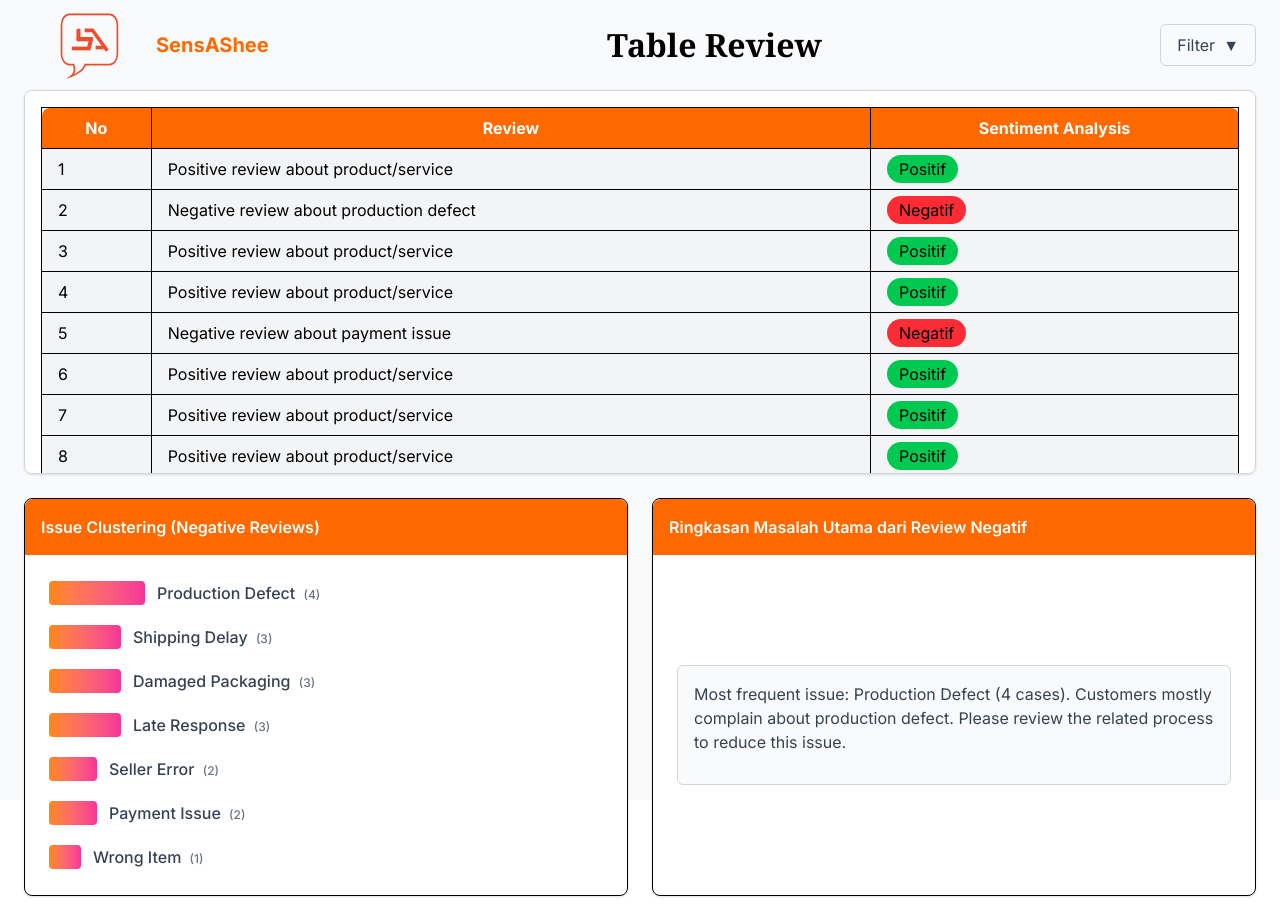
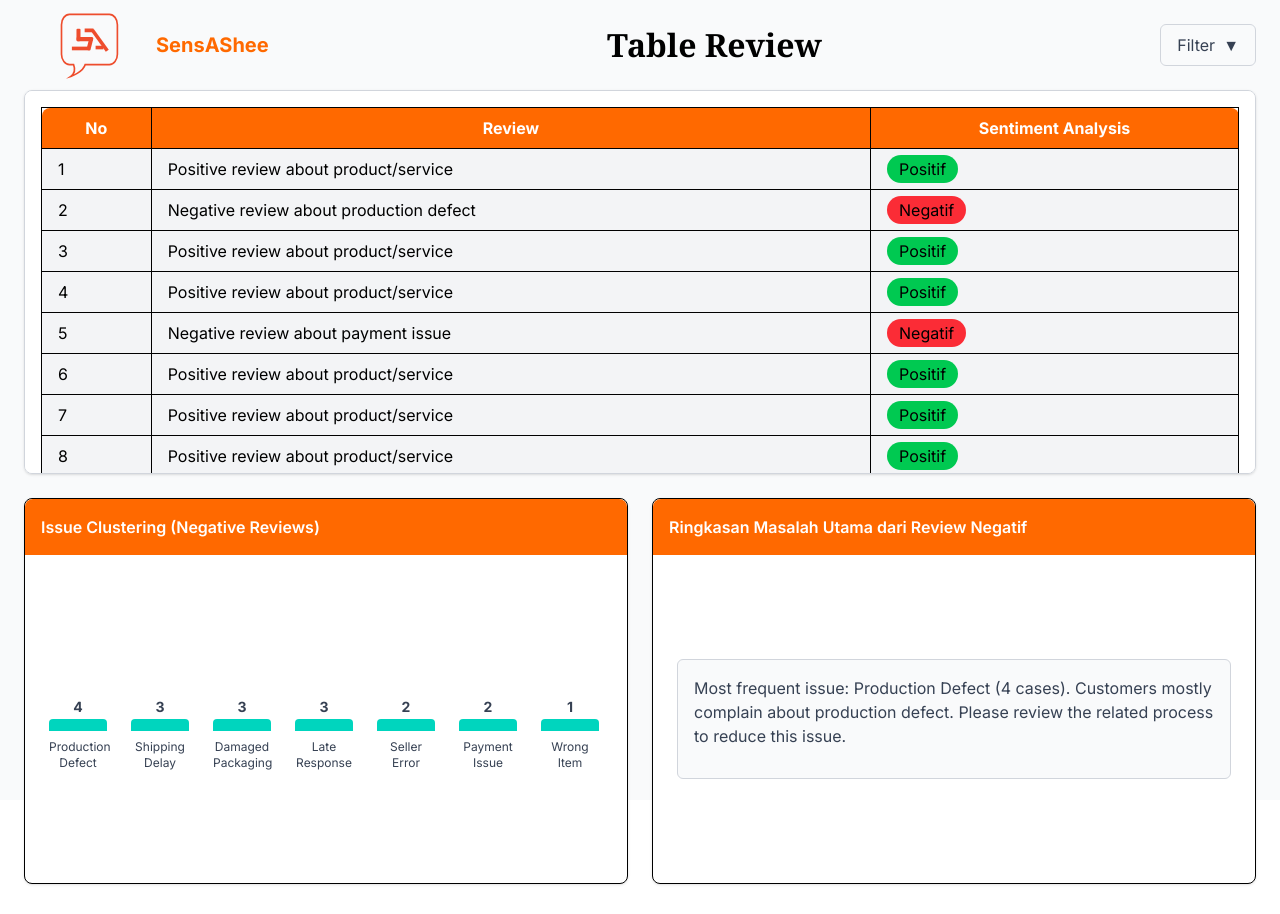
Before and after one commit to ucok-hub/web-sentiment-analysis, a Next.js app: page /dashboard in a window 1280 px wide. Shown: the top 914 px of the page. Built offline with nearby package versions, Linux system fonts and the light colour scheme.

Commit message:
bar chart sementara

```diff
--- a/package.json
+++ b/package.json
@@ -10,6 +10,9 @@
   },
   "browserslist": "defaults, not ie <= 11",
   "dependencies": {
+    "@amcharts/amcharts5": "^5.12.1",
+    "@amcharts/amcharts5-fonts": "^5.0.1",
+    "@amcharts/amcharts5-geodata": "^5.1.4",
     "@headlessui/react": "^2.1.0",
     "@tailwindcss/forms": "^0.5.3",
     "@tailwindcss/postcss": "^4.0.6",
--- a/src/app/dashboard/page.jsx
+++ b/src/app/dashboard/page.jsx
@@ -174,26 +174,86 @@ export default function Dashboard() {
             Issue Clustering (Negative Reviews)
           </div>
           <div className="flex flex-1 flex-col justify-center p-6">
-            {/* Vertical Bar Chart */}
-            <div className="flex flex-col items-start gap-4">
+            {/* Responsive Vertical Bar Chart */}
+            {(() => {
+              const maxBars = 15 // max bars before scroll
+              const barCount = issueClusters.length
+              const chartWidth = 480 // px, adjust as needed
+              const minBarWidth = 40 // increased for better text display
+              const maxBarWidth = 80 // increased for better text display
+              const gap = 12
+              let barWidth = Math.floor(
+                (chartWidth - gap * (barCount - 1)) / barCount,
+              )
+              if (barWidth > maxBarWidth) barWidth = maxBarWidth
+              if (barWidth < minBarWidth) barWidth = minBarWidth
+              const isScrollable =
+                barCount > maxBars || barWidth * barCount > chartWidth
+
+              return (
+                <div className="relative">
+                  {/* Scroll indicator for mobile */}
+                  {isScrollable && (
+                    <div className="mb-2 text-center text-xs text-gray-500 md:hidden">
+                      ← Swipe to see more →
+                    </div>
+                  )}
+
+                  <div
+                    className="relative overflow-x-auto"
+                    style={{
+                      WebkitOverflowScrolling: 'touch', // Smooth scrolling on iOS
+                      paddingBottom: '40px', // Increased space for labels
+                    }}
+                  >
+                    <div
+                      className="flex h-60 items-end gap-3"
+                      style={{
+                        width: 'fit-content',
+                        minWidth: '100%',
+                      }}
+                    >
                       {issueClusters.length === 0 && (
-                <span className="text-gray-500">No negative issues found.</span>
+                        <span className="text-gray-500">
+                          No negative issues found.
+                        </span>
                       )}
                       {issueClusters.map((issue, idx) => (
-                <div key={issue.label} className="flex w-full items-center">
                         <div
-                    className="h-6 rounded bg-gradient-to-r from-orange-400 to-pink-500"
-                    style={{ width: `${issue.count * 24}px`, minWidth: '2rem' }}
-                  ></div>
-                  <span className="ml-3 text-base font-medium text-gray-700">
-                    {issue.label}{' '}
-                    <span className="ml-1 text-xs text-gray-500">
-                      ({issue.count})
+                          key={issue.label}
+                          className="flex flex-col items-center"
+                          style={{
+                            width: barWidth,
+                            marginRight: idx === barCount - 1 ? 0 : gap,
+                          }}
+                        >
+                          <div
+                            className="relative w-full rounded-t bg-teal-400"
+                            style={{
+                              height: `${issue.count * 3}px`,
+                              minHeight: '12px',
+                            }}
+                          >
+                            <span className="absolute -top-6 left-1/2 -translate-x-1/2 text-sm font-bold text-gray-700">
+                              {issue.count}
                             </span>
-                  </span>
+                          </div>
+                          {/* Regular label below bar */}
+                          <div className="mt-2 h-20 w-full">
+                            <div
+                              className="text-center text-xs text-gray-700"
+                              title={issue.label}
+                            >
+                              {issue.label}
+                            </div>
+                          </div>
                         </div>
                       ))}
                     </div>
+                  </div>
+                </div>
+              )
+            })()}
           </div>
         </div>
 
```
Also changed, not shown: 1 other file (tests, documents, lock files or other folders). Lines whose indentation alone changed are shown as unchanged.
